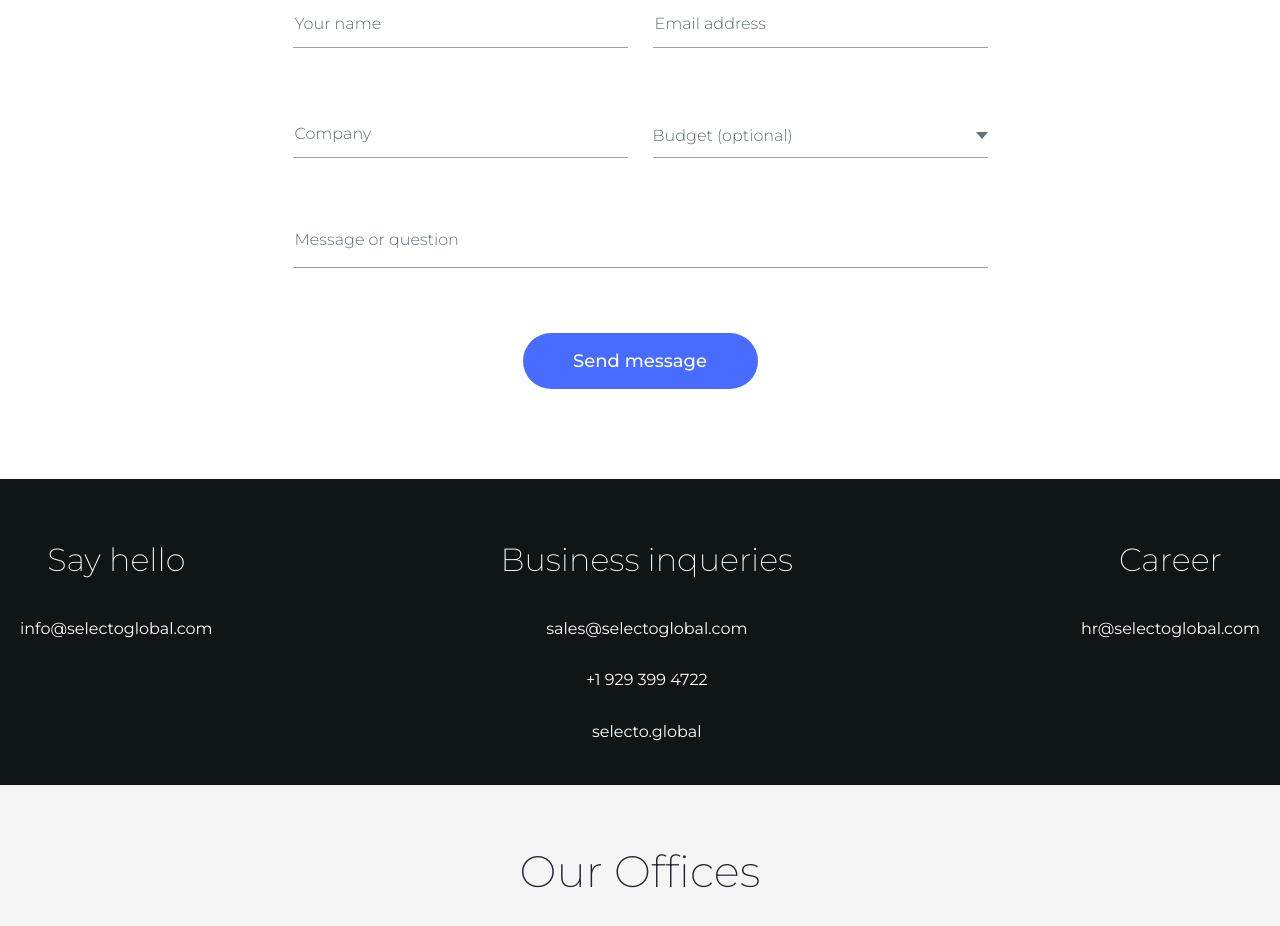
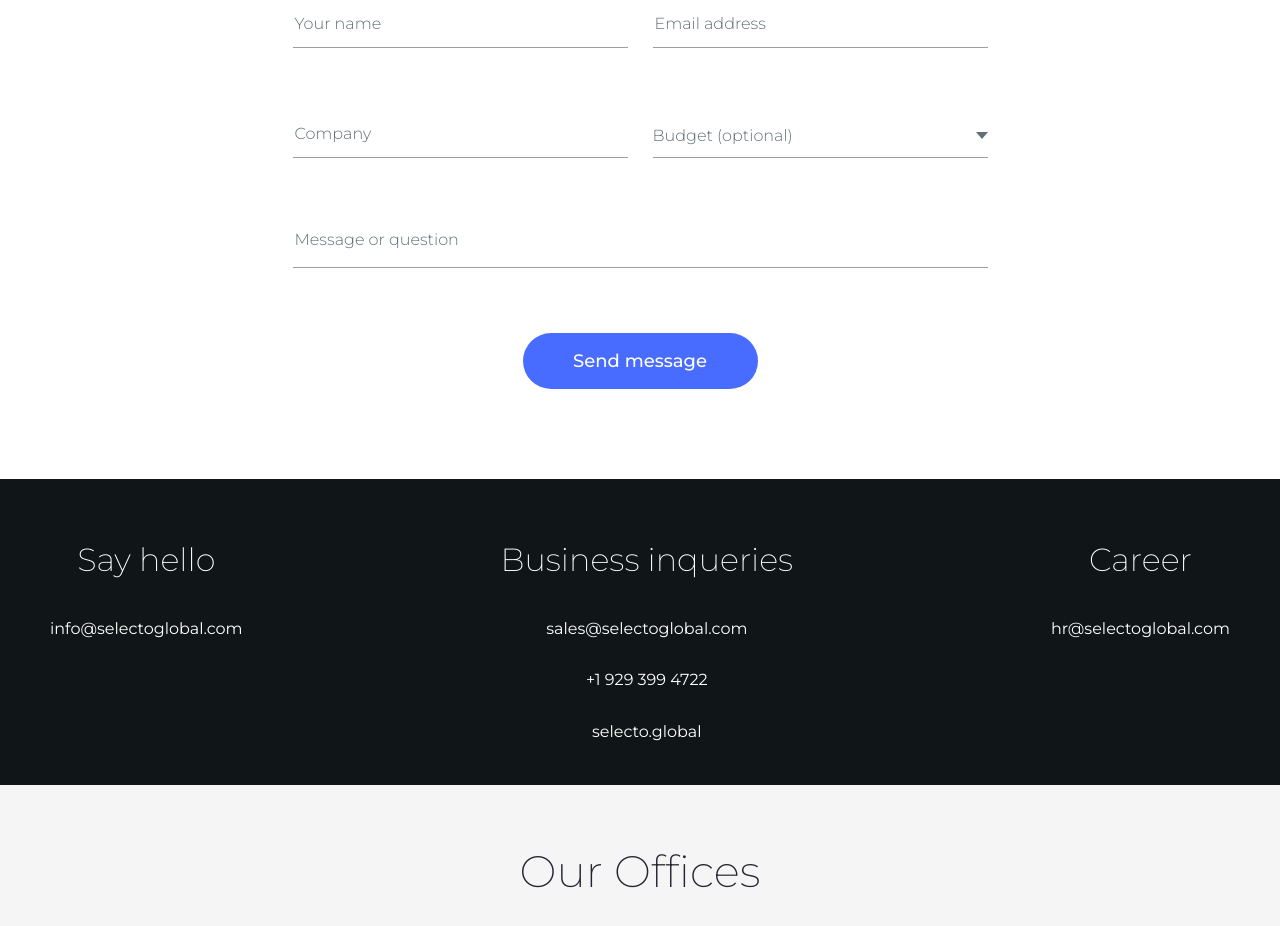
Before and after one commit to OlegG13/selecto-website, a plain HTML site: page pages/contact.html in a window 1280 px wide. Shown: the part 362-1288 px from the top of the page. Drawn offline with Linux system fonts and the light colour scheme.

Commit message:
Contact page: Fix

```diff
--- a/assets/components/contact/contact-information/contact-information.scss
+++ b/assets/components/contact/contact-information/contact-information.scss
@@ -3,6 +3,8 @@
   flex-wrap: wrap;
   justify-content: space-between;
   color: #fff;
+  max-width: 1180px;
+  margin: 0 auto;
   @media (max-width: $screen-sm-max) {
     flex-direction: column;
   }
```
Also changed, not shown: css/final.min.css.
